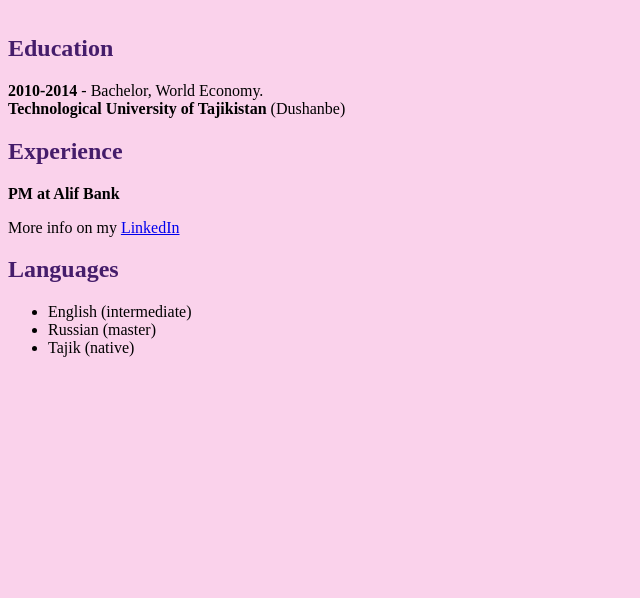
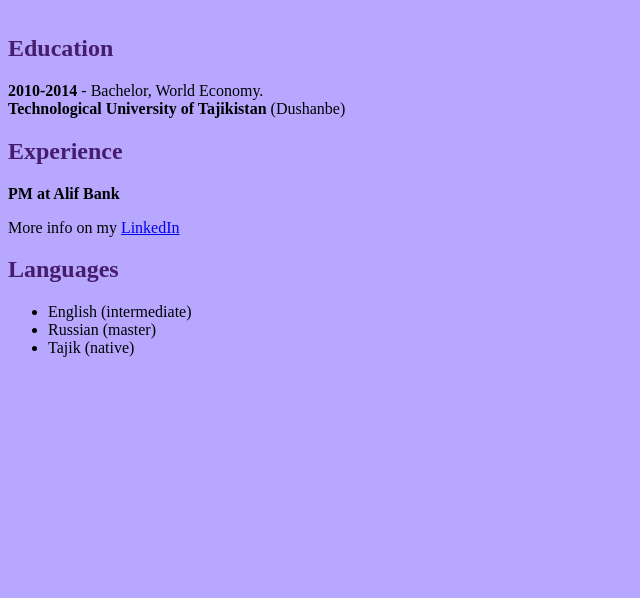
Before and after one commit to KurbonIsmailov92/rsschool-cv, a plain HTML site: page index.html in a window 1280 px wide. Shown: the part 202-800 px from the top of the page, without its empty margins (0-640 px from the left). Drawn offline with Linux system fonts and the light colour scheme.

Commit message:
docs: added css

```diff
--- a/style.css
+++ b/style.css
@@ -1,5 +1,5 @@
 *{
-    background-color: rgb(250, 210, 235);
+    background-color: rgb(183, 167, 255);
 }
 
 .name{
```
